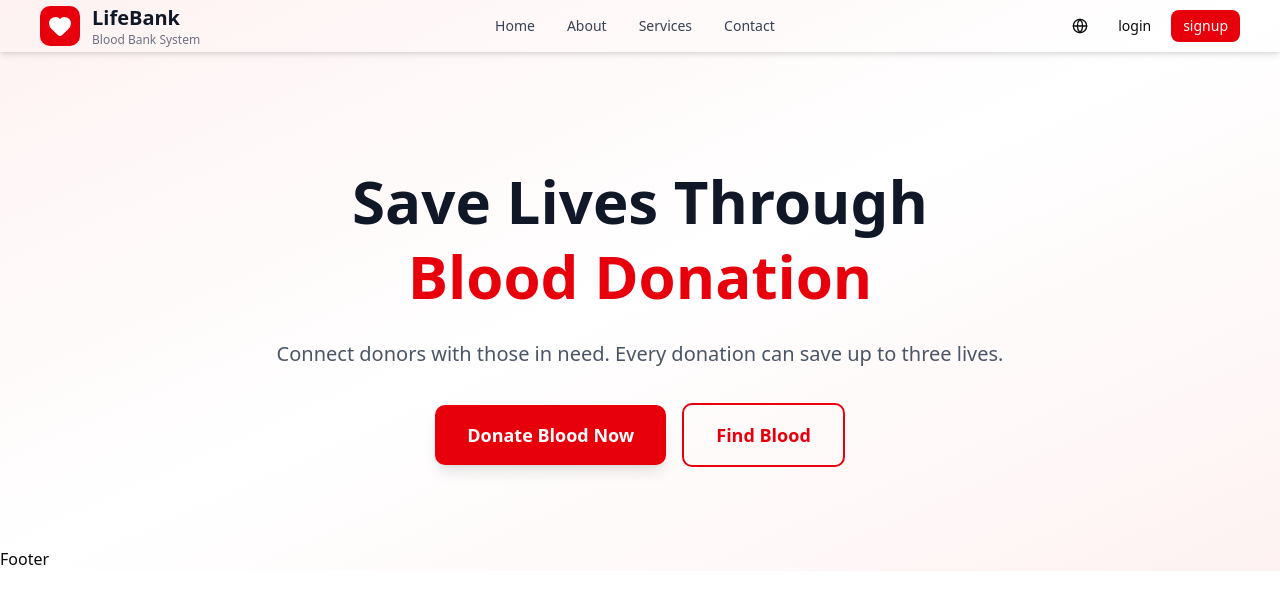
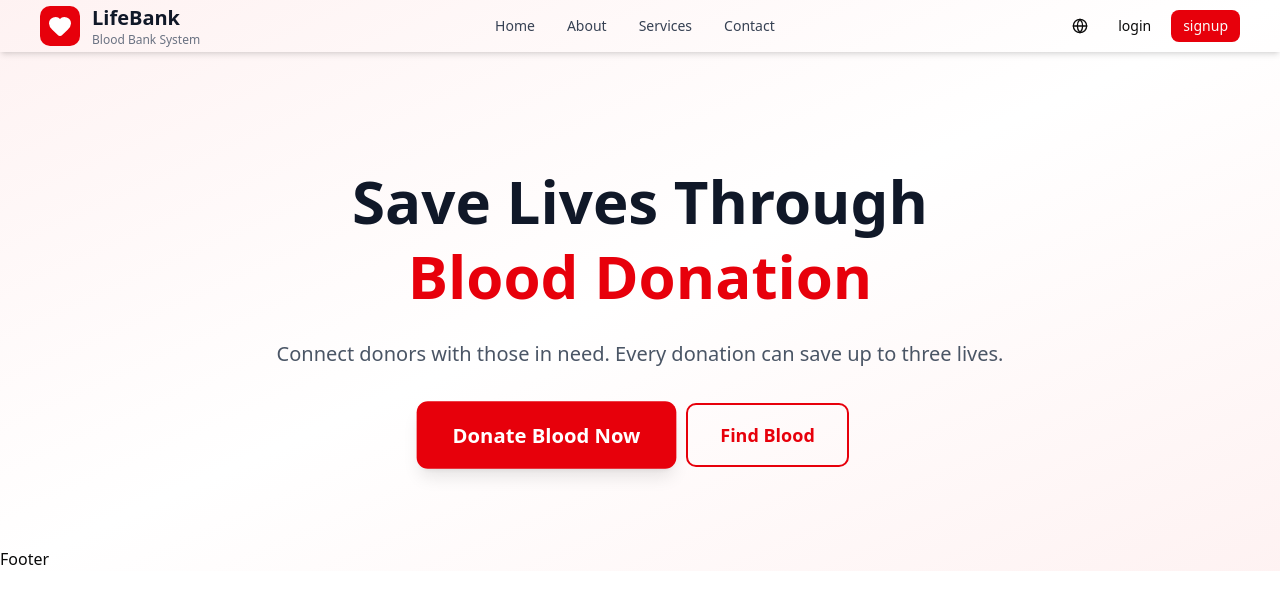
Before and after one commit to aboodmokied/blood-bank-app-next, a Next.js app: page /en in a window 1280 px wide. Shown: the top 610 px of the page. Built offline with nearby package versions, Linux system fonts and the light colour scheme.

Commit message:
add hero section animations

```diff
--- a/package.json
+++ b/package.json
@@ -19,6 +19,7 @@
     "axios": "^1.10.0",
     "class-variance-authority": "^0.7.1",
     "clsx": "^2.1.1",
+    "framer-motion": "^12.23.3",
     "jsonwebtoken": "^9.0.2",
     "jwt-decode": "^4.0.0",
     "lucide-react": "^0.525.0",
--- a/src/components/landing/hero.tsx
+++ b/src/components/landing/hero.tsx
@@ -1,26 +1,77 @@
-import React from "react";
+"use client";
+
+import { motion } from "framer-motion";
 
 const Hero = () => {
+  const container = {
+    hidden: { opacity: 0 },
+    show: {
+      opacity: 1,
+      transition: {
+        staggerChildren: 0.2,
+      },
+    },
+  };
+
+  const item = {
+    hidden: { opacity: 0, y: 20 },
+    show: { opacity: 1, y: 0 },
+  };
+
   return (
     <section className="pt-24 pb-16 px-4 text-center">
-      <div className="max-w-4xl mx-auto">
-        <h1 className="text-5xl md:text-6xl font-bold text-gray-900 mb-6 leading-tight">
+      <motion.div
+        className="max-w-4xl mx-auto"
+        variants={container}
+        initial="hidden"
+        animate="show"
+      >
+        <motion.h1
+          variants={item}
+          transition={{
+            duration: 0.8,
+          }}
+          className="text-5xl md:text-6xl font-bold text-gray-900 mb-6 leading-tight"
+        >
           Save Lives Through
           <span className="text-red-600 block">Blood Donation</span>
-        </h1>
-        <p className="text-xl text-gray-600 mb-8 leading-relaxed">
+        </motion.h1>
+        <motion.p
+          className="text-xl text-gray-600 mb-8 leading-relaxed"
+          variants={item}
+          transition={{
+            duration: 0.8,
+          }}
+        >
           Connect donors with those in need. Every donation can save up to three
           lives.
-        </p>
-        <div className="flex flex-col sm:flex-row gap-4 justify-center items-center">
-          <button className="bg-red-600 hover:bg-red-700 text-white px-8 py-4 rounded-lg font-semibold text-lg transition-all duration-300 transform hover:scale-105 shadow-lg">
+        </motion.p>
+        <motion.div
+          className="flex flex-col sm:flex-row gap-6 justify-center items-center"
+          variants={item}
+          transition={{
+            duration: 0.8,
+          }}
+        >
+          <motion.button
+            className="bg-red-600 hover:bg-red-700 text-white px-8 py-4 rounded-lg font-semibold text-lg transition-all duration-300 transform hover:scale-105 shadow-lg"
+            animate={{
+              scale: [1, 1.3, 1],
+            }}
+            transition={{
+              duration: 1,
+              repeat: Infinity,
+              repeatType: "loop",
+              ease: "easeInOut",
+            }}
+          >
             Donate Blood Now
-          </button>
+          </motion.button>
           <button className="border-2 border-red-600 text-red-600 hover:bg-red-600 hover:text-white px-8 py-4 rounded-lg font-semibold text-lg transition-all duration-300">
             Find Blood
           </button>
-        </div>
-      </div>
+        </motion.div>
+      </motion.div>
     </section>
   );
 };
```
Also changed, not shown: 1 other file (tests, documents, lock files or other folders).
